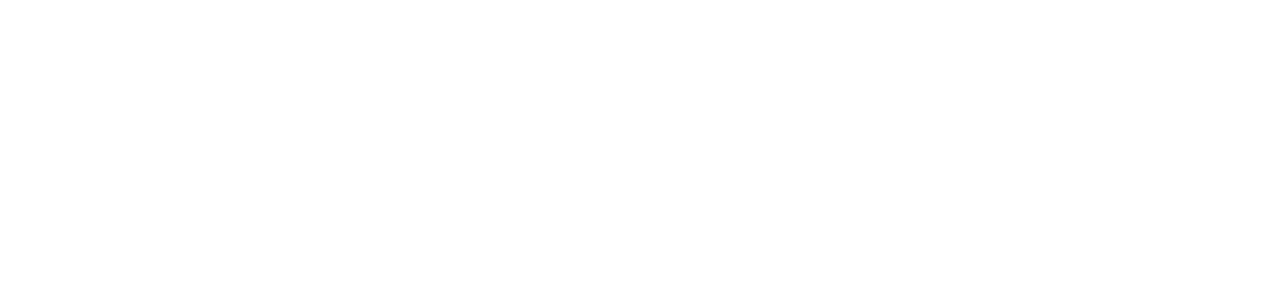
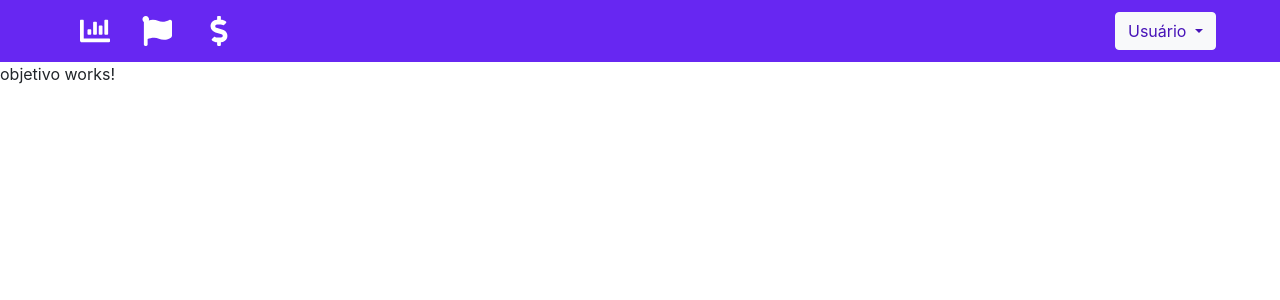
Before and after one commit to gbbiancardi/GerenciadorFinanceiro, an Angular app: page /objetivo in a window 1280 px wide. Before the commit this address led to /. Shown: the top 300 px of the page. Built offline with nearby package versions, Linux system fonts and the light colour scheme.

Commit message:
Criados links para as páginas.

```diff
--- a/src/app/core/header/header.component.html
+++ b/src/app/core/header/header.component.html
@@ -7,13 +7,13 @@
             </a>
         </li>
         <li class="nav-item my-auto">
-            <a class="mr-0 mr-md-2 ml-4" href="/" aria-label="Grafico">
+            <a class="mr-0 mr-md-2 ml-4" href="/objetivo" aria-label="Grafico">
                 <img class="d-inline-block align-middle" src="../../../assets/icon/flag-solid.svg" width="30"
                     height="30" alt="Grafico">
             </a>
         </li>
         <li class="nav-item my-auto">
-            <a class="mr-0 mr-md-2 ml-4" href="/" aria-label="Grafico">
+            <a class="mr-0 mr-md-2 ml-4" href="/atualiza" aria-label="Grafico">
                 <img class="d-inline-block align-middle" src="../../../assets/icon/dollar-sign-solid.svg" width="30"
                     height="30" alt="Grafico">
             </a>
@@ -24,10 +24,10 @@
             Usuário
           </button>
           <div class="dropdown-menu" aria-labelledby="dropdownMenu2">
-            <button class="dropdown-item" type="button">Editar Perfil</button>
-            <button class="dropdown-item" type="button">Suporte</button>
+            <a class="dropdown-item" type="button" href="/">Editar Perfil</a>
+            <a class="dropdown-item" type="button" href="/">Suporte</a>
             <div class="dropdown-divider"></div>
-            <button class="dropdown-item" type="button">Logout</button>
+            <a class="dropdown-item" type="button" href="/">Logout</a>
           </div>
     </div>
 </header>
--- a/src/app/dashboard/atualiza/atualiza.component.html
+++ b/src/app/dashboard/atualiza/atualiza.component.html
@@ -1 +1,2 @@
+<app-header></app-header>
 <p>atualiza works!</p>
--- a/src/app/dashboard/grafico/grafico.component.html
+++ b/src/app/dashboard/grafico/grafico.component.html
@@ -1 +1,6 @@
 <app-header></app-header>
+<main class="container-fluid position-relative">
+    <section>
+        <h1>TESTE!!!</h1>
+    </section>
+</main>
--- a/src/app/dashboard/objetivo/objetivo.component.html
+++ b/src/app/dashboard/objetivo/objetivo.component.html
@@ -1 +1,2 @@
+<app-header></app-header>
 <p>objetivo works!</p>
```
Also changed, not shown: src/app/app-routing.module.ts (+11 -0 lines).
